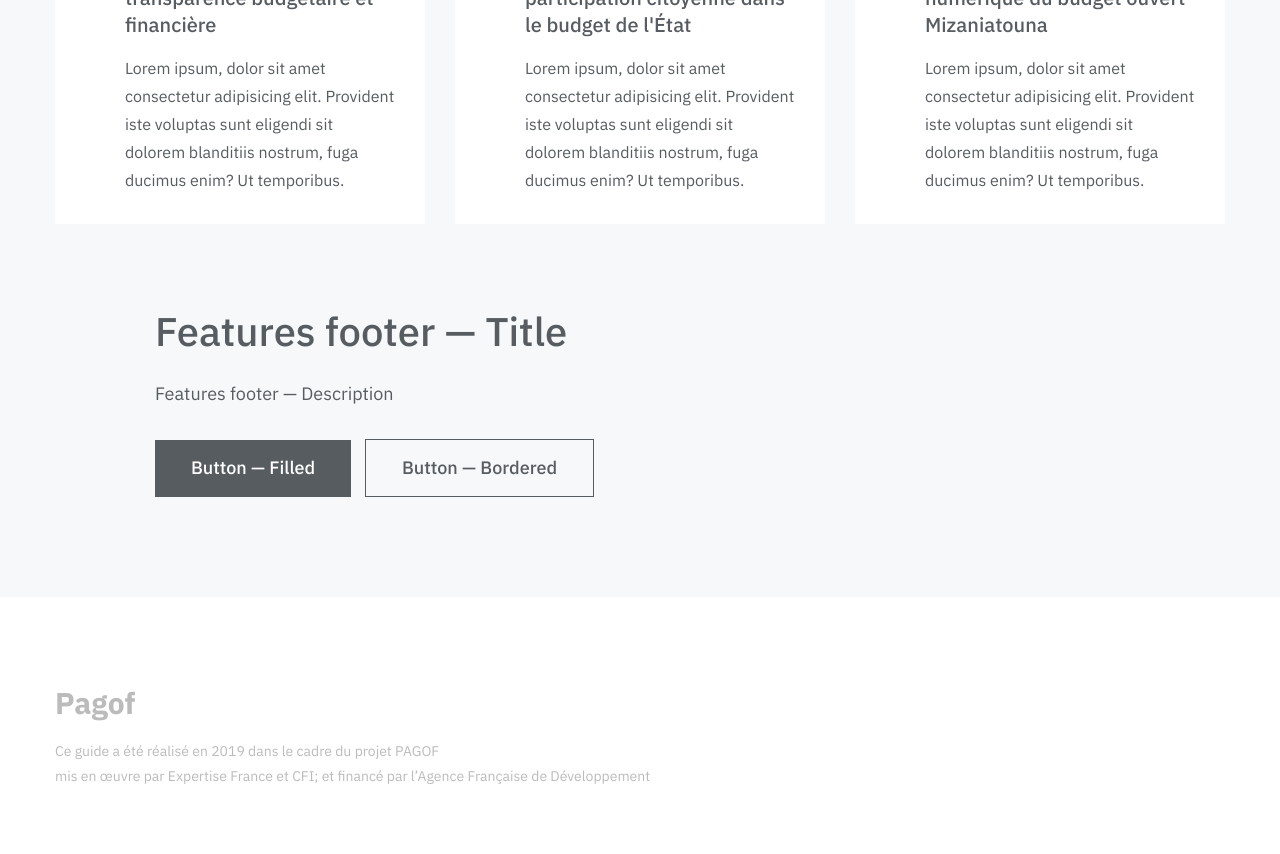
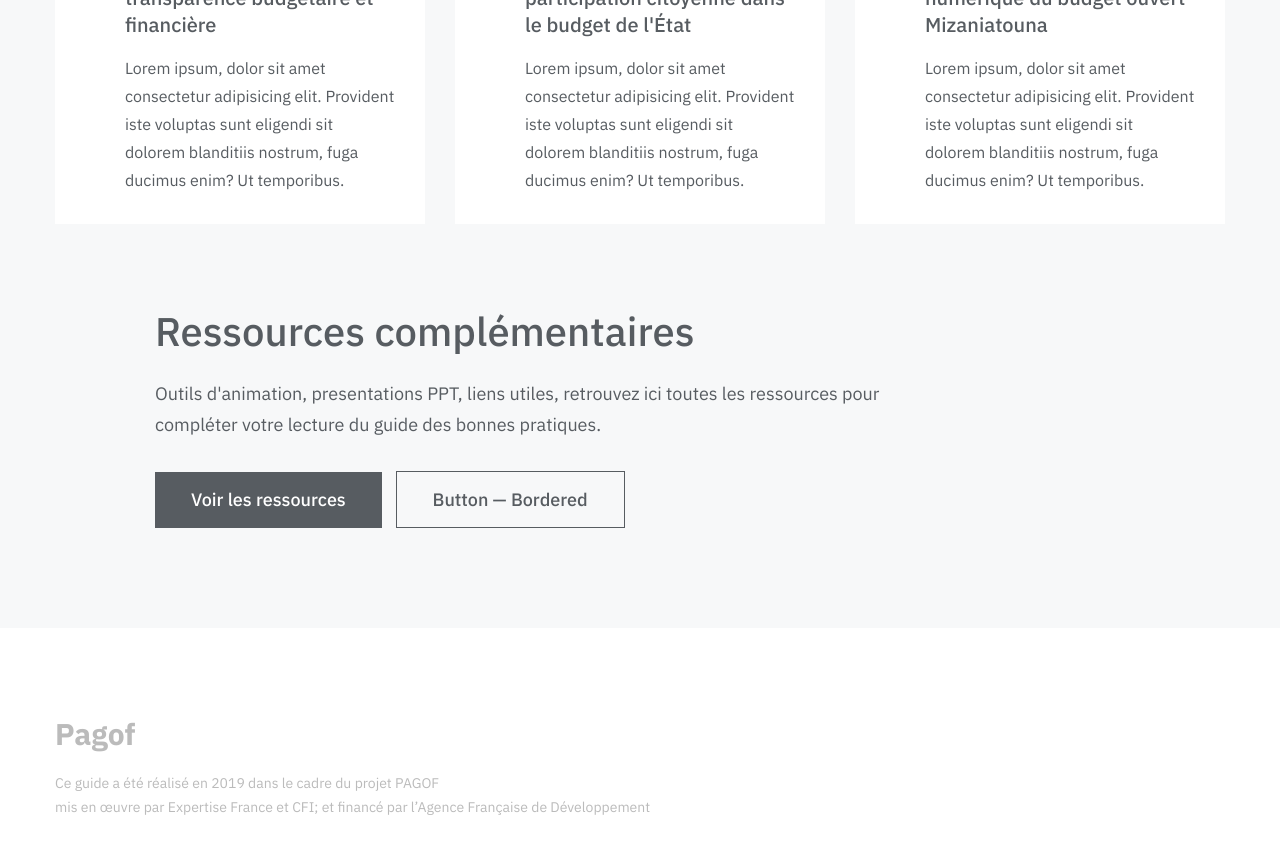
Before and after one commit to cecilaki/guide, a Jekyll site: the page built from index.md, in a window 1280 px wide and 900 px high, scrolled down 1665 px. Shown: the top 854 px of the window. Built offline with Jekyll 4.4.1, drawn with Linux system fonts in a browser that asks for light colours; some web fonts are replaced.

Commit message:
Update index.md

```diff
--- a/index.md
+++ b/index.md
@@ -53,10 +53,10 @@ features:
                 description: Lorem ipsum, dolor sit amet consectetur adipisicing elit. Provident iste voluptas sunt eligendi sit dolorem blanditiis nostrum, fuga ducimus enim? Ut temporibus.
                 icon: monitor
     footer: # Set features section footer variables
-        title: Features footer — Title
-        description: Features footer — Description
+        title: Ressources complémentaires
+        description: Outils d'animation, presentations PPT, liens utiles, retrouvez ici toutes les ressources pour compléter votre lecture du guide des bonnes pratiques.
         buttons: # Add buttons below, there are examples with all available options
-            - label: Button — Filled
+            - label: Voir les ressources
               url: http://example.com
               external_url: true # Set to "false" if you're pointing to inner page
               style: filled # Choose style: "filled" or "bordered"
```
